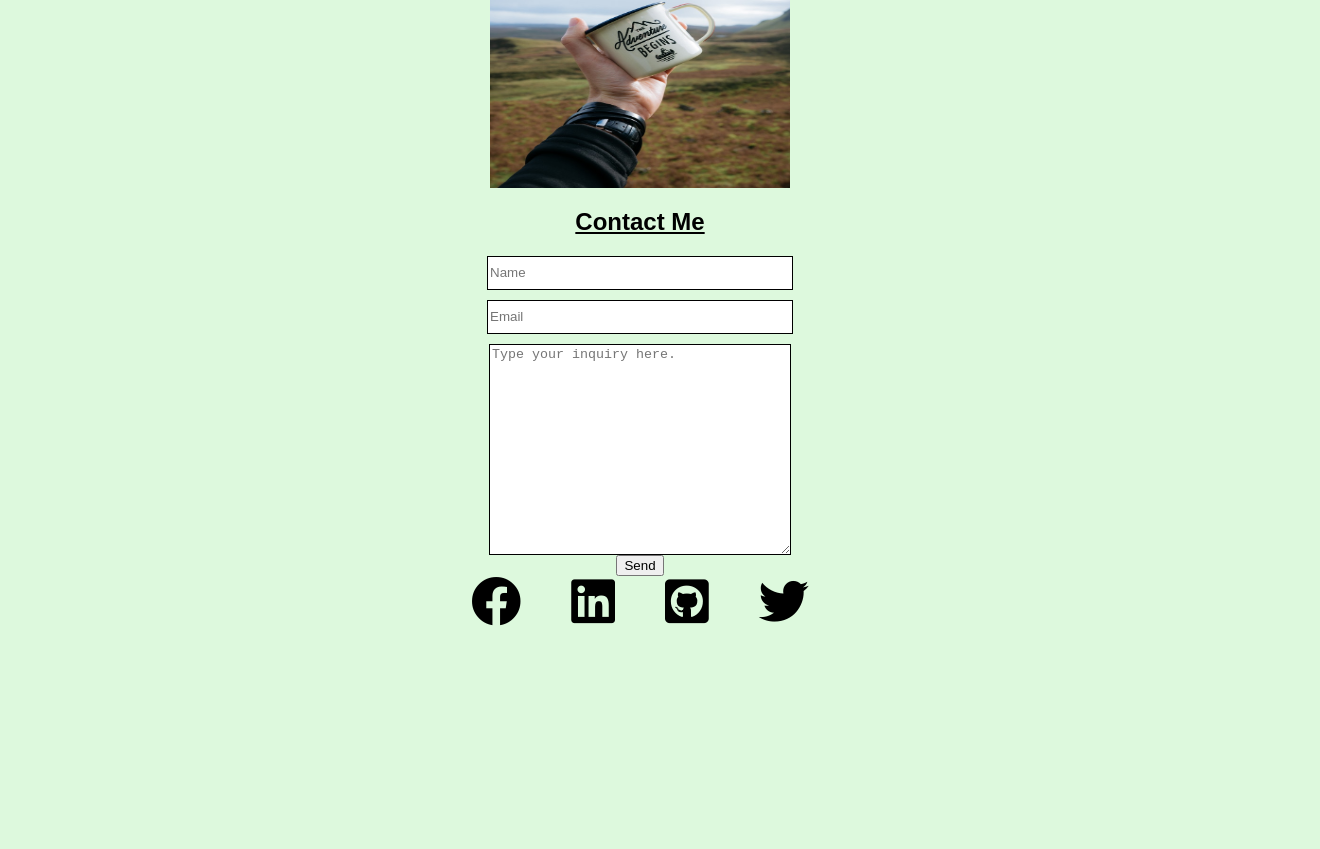
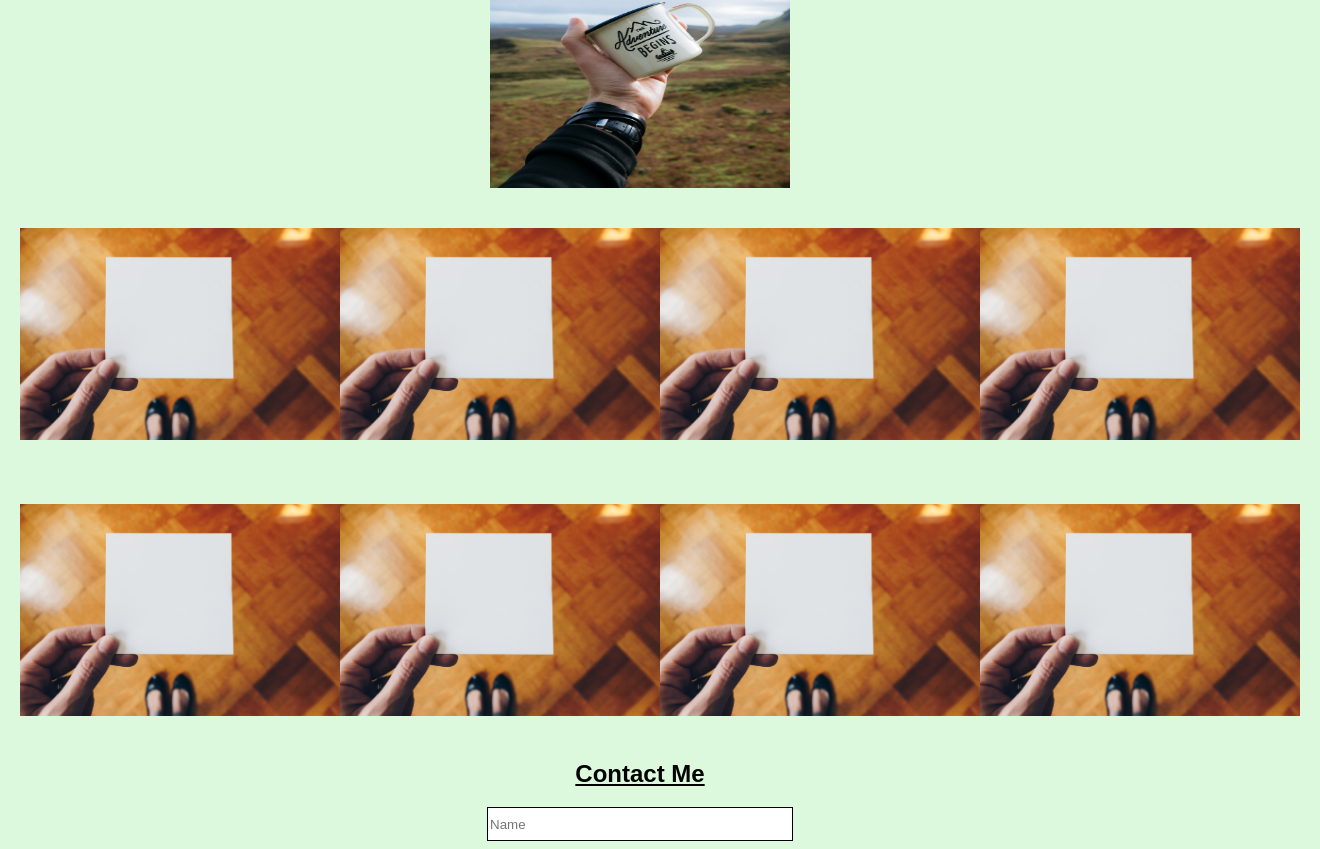
Before and after one commit to wbray93/portfolioreactrebuild, a React (Create React App) app: page / in a window 1280 px wide. Shown: the part 822-1671 px from the top of the page, 1320 px wide, since content can reach past the window. Before the commit the page ends 1448 px from the top, so only its background shows below. Built offline with nearby package versions, Linux system fonts and the light colour scheme.

Commit message:
added in desktop project section and updated css added placeholder image

```diff
--- a/src/components/projects/index.jsx
+++ b/src/components/projects/index.jsx
@@ -1,5 +1,67 @@
 import * as React from "react";
 
-const Projects = () => <div className="project-section" />;
-
+const Projects = () => (
+  <div className="project-section">
+    <div className="projectflexcontainerone">
+      <a>
+        <img
+          className="projectsrowone img-responsive"
+          src={"/images/portfolio placeholder.jpg"}
+          alt="projectthumbnail"
+        />
+      </a>
+      <a>
+        <img
+          className="projectsrowone img-responsive"
+          src={"/images/portfolio placeholder.jpg"}
+          alt="projectthumbnail"
+        />
+      </a>
+      <a>
+        <img
+          className="projectsrowone img-responsive"
+          src={"/images/portfolio placeholder.jpg"}
+          alt="projectthumbnail"
+        />
+      </a>
+      <a>
+        <img
+          className="projectsrowone img-responsive"
+          src={"/images/portfolio placeholder.jpg"}
+          alt="projectthumbnail"
+        />
+      </a>
+    </div>
+    <div className="projectflexcontainertwo">
+      <a>
+        <img
+          className="projectsrowtwo img-responsive"
+          src={"/images/portfolio placeholder.jpg"}
+          alt="projectthumbnail"
+        />
+      </a>
+      <a>
+        <img
+          className="projectsrowtwo img-responsive"
+          src={"/images/portfolio placeholder.jpg"}
+          alt="projectthumbnail"
+        />
+      </a>
+      <a>
+        <img
+          className="projectsrowtwo img-responsive"
+          src={"/images/portfolio placeholder.jpg"}
+          alt="projectthumbnail"
+        />
+      </a>
+      <a>
+        <img
+          className="projectsrowtwo img-responsive"
+          src={"/images/portfolio placeholder.jpg"}
+          alt="projectthumbnail"
+        />
+      </a>
+    </div>
+  </div>
+);
 export default Projects;
--- a/src/index.css
+++ b/src/index.css
@@ -123,33 +123,57 @@ h5 {
   border-radius: 4px;
 }
 
+.projectflexcontainerone {
+  display: flex;
+  justify-content: space-between;
+}
+
+.projectsrowone {
+  max-width: 400px;
+  margin-top: 20px;
+  padding: 20px;
+}
+
+.projectflexcontainertwo {
+  display: flex;
+  justify-content: space-between;
+}
+
+.projectsrowtwo {
+  max-width: 400px;
+  margin-top: 20px;
+  padding: 20px;
+}
+
 /* Small devices (landscape phones, 576px and up) */
-
 @media (min-width: 576px) {}
 
 /* Medium devices (tablets, 768px and up) */
-
 @media (min-width: 768px) {}
 
 /* Large devices (desktops, 992px and up) */
-
 @media (min-width: 992px) {
   .mobile-only {
     display: none;
   }
+
   .desktop-only {
     display: block;
   }
+
   .professional-image {
     max-width: 450px;
     min-width: 450px;
   }
+
   .name-size {
     font-size: 36px;
   }
+
   .heading-size {
     font-size: 30px;
   }
+
   .link-style>a {
     padding: 8px;
     font-size: 28px;
@@ -157,6 +181,7 @@ h5 {
     text-decoration: none;
     transition: color 500ms linear;
   }
+
   .link-style>a:hover {
     color: red;
     transition: color 500ms linear;
@@ -164,5 +189,4 @@ h5 {
 }
 
 /* Extra large devices (large desktops, 1200px and up) */
-
 @media (min-width: 1200px) {}
--- a/src/pages/home/index.jsx
+++ b/src/pages/home/index.jsx
@@ -6,6 +6,7 @@ import Social from "../../components/social media";
 import Professionalimage from "../../components/professionalimage";
 import Skills from "../../components/skills";
 import Paragraph from "../../components/paragraph";
+import Projects from "../../components/projects";
 
 const Home = () => (
   <div className="home">
@@ -25,6 +26,10 @@ const Home = () => (
       </Paragraph>
     </div>
     <Skills />
+    <div className="home">
+      <Projects className="desktop-only" />
+    </div>
+
     <Form />
     <Social />
   </div>
```
Also changed, not shown: public/images/portfolio placeholder.jpg (added).
